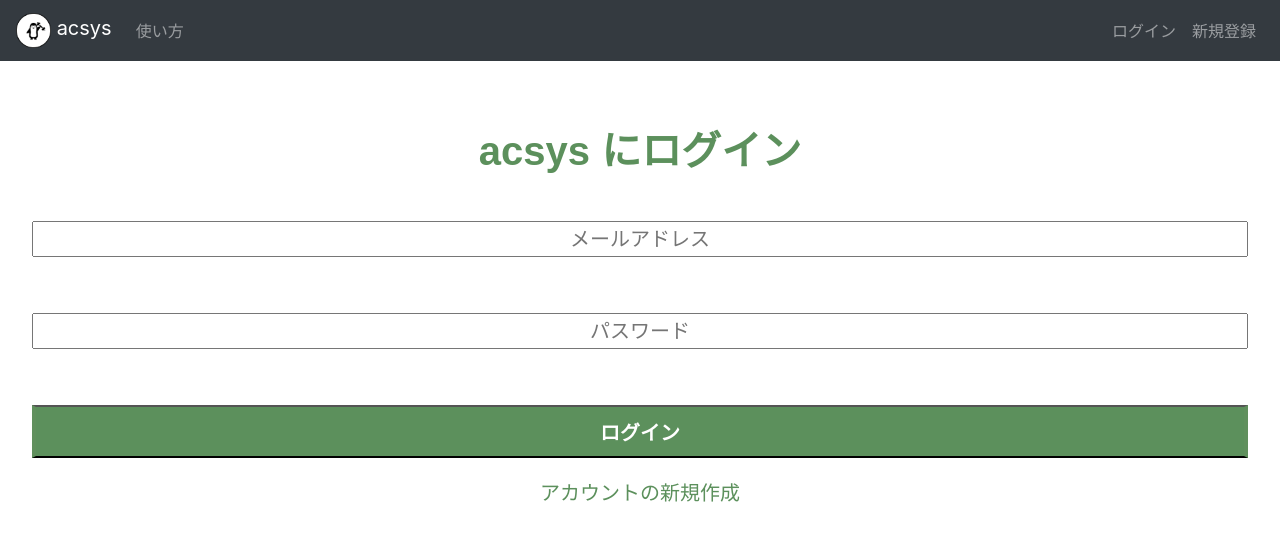
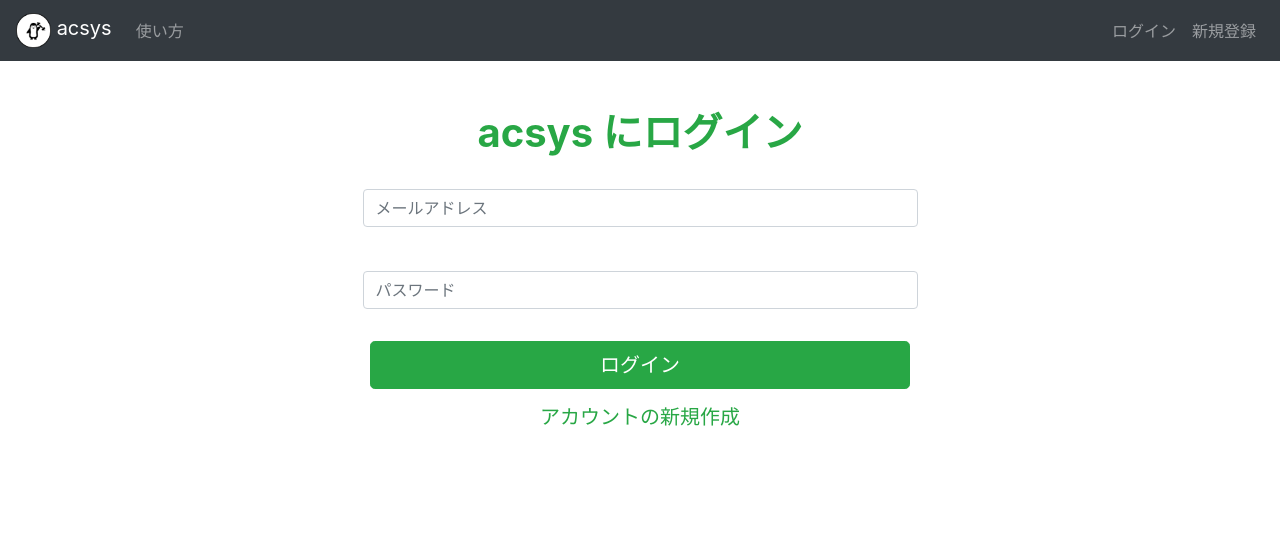
Before and after one commit to ASO1701028/acsysproject, a Vue app: page /#/login in a window 1280 px wide. Shown: the top 540 px of the page. Built offline with nearby package versions, Linux system fonts and the light colour scheme; what v-calendar would draw is missing.

Commit message:
+Update UserLogin.vueのデザインを変更 +Delete それに加えエラー文の表示を削除

```diff
--- a/src/components/UserLogin.vue
+++ b/src/components/UserLogin.vue
@@ -1,31 +1,33 @@
 <template>
-    <div id="#app">
+    <div id="#app" class="container">
         <section>
-            <div id="login-title">
+            <div class="text-success mt-5 mb-2 text-center h1 font-weight-bold">
                 acsys にログイン
             </div>
-            <div id="error-login" v-if="!ErrorMessage">
+            <div v-if="!ErrorMessage" class="mt-3 text-center h3 text-danger">
                 メールアドレスかパスワードが間違っています
             </div>
             <form>
-                <div>
+                <div class="form-group mx-auto">
                     <label for="Mail"></label>
-                    <input type="email" id="Mail" placeholder="メールアドレス" v-model="loginForm.LoginMailAddress">
+                    <input type="email" id="Mail" placeholder="メールアドレス" v-model="loginForm.LoginMailAddress" class="form-control col-lg-6 col-md-8 mx-auto">
+                    <p class="text-danger text-center h5">
+                        {{ loginValidation.loginMailResult }}
+                    </p>
                 </div>
-                <p class="error">
-                    {{ loginValidation.loginMailResult }}
-                </p>
-                <div>
+                <div class="form-group">
                     <label for="Pass"></label>
-                    <input type="Password" id="Pass" placeholder="パスワード" v-model="loginForm.LoginPassword" >
+                    <input type="Password" id="Pass" placeholder="パスワード" v-model="loginForm.LoginPassword" class="form-control col-lg-6 col-md-8 mt-1 mx-auto">
+                    <p class="text-danger text-center h5">
+                        {{ loginValidation.loginPassResult }}
+                    </p>
                 </div>
-                <p class="error">
-                    {{ loginValidation.loginPassResult }}
-                </p>
-                <button v-on:click="checkFrom" class="btn-flat-vertical-border">ログイン</button>
+                <div class="col text-center">
+                    <button v-on:click="checkFrom" class="btn btn-success btn-lg mx-auto col-lg-6 col-md-8 mt-3">ログイン</button>
+                </div>
             </form>
-            <div id="login-new-account" >
-                <router-link to="/signup" class="cp_link">アカウントの新規作成</router-link>
+            <div class="text-center mt-3" >
+                <router-link to="/signup" class="h5 text-success">アカウントの新規作成</router-link>
             </div>
         </section>
     </div>
@@ -125,6 +127,7 @@
                     this.loginValidation.loginMailResult="メールアドレスを入力してください"
                     console.log("メールアドレスの文字が入力されていない")
                 }else {
+                    this.loginValidation.loginMailResult=""
                     LoginMail = true
                 }
 
@@ -133,6 +136,7 @@
                     this.loginValidation.loginPassResult="パスワードを入力してください"
                     console.log("パスワードの文字が入力されていない")
                 }else {
+                    this.loginValidation.loginPassResult=""
                     LoginPass = true
                 }
 
@@ -151,12 +155,10 @@
                 let re = /^[A-Za-z0-9][A-Za-z0-9_.-]*@[A-Za-z0-9_.-]+\.[A-Za-z0-9]+$/;
                 if (!re.test(email)){
                     ValidateEmail = false;
-                    this.loginValidation.loginPassResult="メールアドレスに使用できない文字が含まれています"
-                    console.log("メールアドレスに使用できない文字が含まれています")
+                    console.log("メールアドレスに使用できない文字が含まれているもしくわ形式が違う")
                 }
                 if (email.length >= 200){
                     ValidateEmail = false;
-                    this.loginValidation.loginPassResult="メールアドレスの文字数オーバー"
                     console.log("メールアドレスの文字数オーバー")
                 }
                 return ValidateEmail;
@@ -168,12 +170,10 @@
                 let re = /^(?=.*?[a-z])(?=.*?[A-Z])[a-zA-Z\d]{6,128}$/;
                 if (!re.test(pass)){
                     ValidatePassword = false;
-                    this.loginValidation.loginPassResult="メールアドレスの文字数オーバー"
                     console.log("パスワードに使用できない文字が含まれています")
                 }
                 if (pass.length >= 128 || pass.length <= 5){
                     ValidatePassword = false;
-                    this.loginValidation.loginPassResult="メールアドレスの文字数オーバー"
                     console.log("パスワードの文字数が足りないもしくわ多い")
                 }
                 return ValidatePassword;
@@ -186,117 +186,3 @@
             }
         },
     }</script>
-
-<style scoped>
-
-    /*ボタン、テキスト、divの設定*/
-    button,input,div{
-        /*フォント設定*/
-        font-family: "Montserrat","游ゴシック",YuGothic,"ヒラギノ角ゴ ProN W3","Hiragino Kaku Gothic ProN","メイリオ",Meiryo,sans-serif;
-        -webkit-font-smoothing: antialiased;
-        -moz-osx-font-smoothing: grayscale;
-        text-align: center;
-    }
-
-    /*acsysにログインのスタイル*/
-    #login-title{
-        margin-top: 60px;
-        font-size: 40px;
-        color: #5c905c;
-        font-weight: bolder;
-    }
-
-    /*新規作成のリンク*/
-    #login-new-account{
-        font-size: 20px;
-        margin-top: 20px;
-        margin-bottom: 25px;
-    }
-
-    .cp_link {
-        padding: 0.1em 0.3em;
-        background-image: linear-gradient(to right, rgba(0, 0, 0, 0) 50%, rgb(92, 144, 92) 50%);
-        background-position: 0 0;
-        background-size: 200% auto;
-        transition: .3s;
-        color: #5c905c;
-        text-decoration: none;
-    }
-    .cp_link:hover {
-        background-position: -100% 0;
-        color: #fff;
-    }
-
-    /*エラー文の表示エリア*/
-    #error-login{
-        font-size: 22px;
-        margin-top: 15px;
-        color: #ff7d6e;
-        background: #ffebe9;
-        border-top: solid 10px #ff7d6e;
-        padding: 0.5em 1em;
-        display: inline-block;
-    }
-
-    /*inputのスタイル*/
-    input {
-        width: 25em;
-        font-size: 20px;
-        margin-top: 30px;
-    }
-
-    /*inputフォーカス時*/
-    input:focus{
-        border: 2px solid #5c905c;
-        z-index: 10;
-        outline: 0;
-    }
-
-    /*buttonの設定*/
-    button {
-        width: 25em;
-        font-size: 20px;
-        margin-top: 30px;
-        padding:5px;
-        line-height: normal;
-        display:inline-block;
-    }
-
-    .btn-flat-vertical-border {
-        position: relative;
-        display: inline-block;
-        font-weight: bold;
-        padding: 0.5em 1em;
-        text-decoration: none;
-        border-left: solid 4px #FF839007;
-        border-right: solid 4px #FF839007;
-        color: #ffffff;
-        background: #5c905c;
-        transition: .4s;
-    }
-
-    .btn-flat-vertical-border:hover {
-        background: #283d28;
-        color: #FFF;
-    }
-
-    .error{
-        color: red;
-        font-size: 20px;
-    }
-
-    @media only screen and (max-device-width : 850px) {
-        /* スマートフォンだけ以下を適用 */
-        input {
-            width: 95%;
-            font-size: 20px;
-            margin-top: 40px;
-        }
-
-        button {
-            width: 95%;
-            font-size: 20px;
-            margin-top: 40px;
-        }
-    }
-</style>
```
